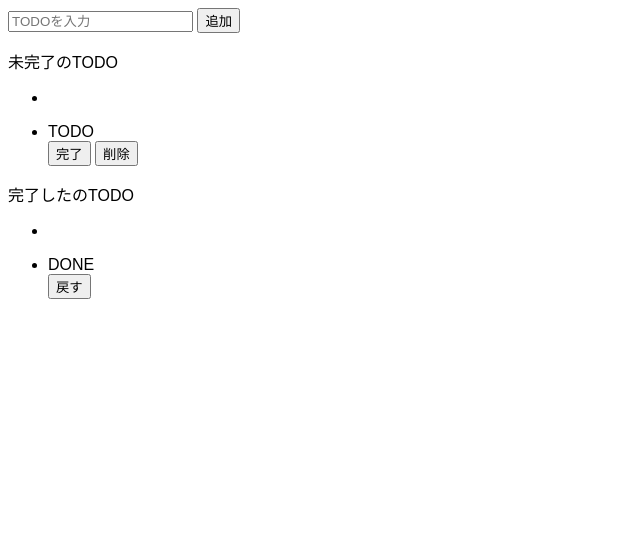
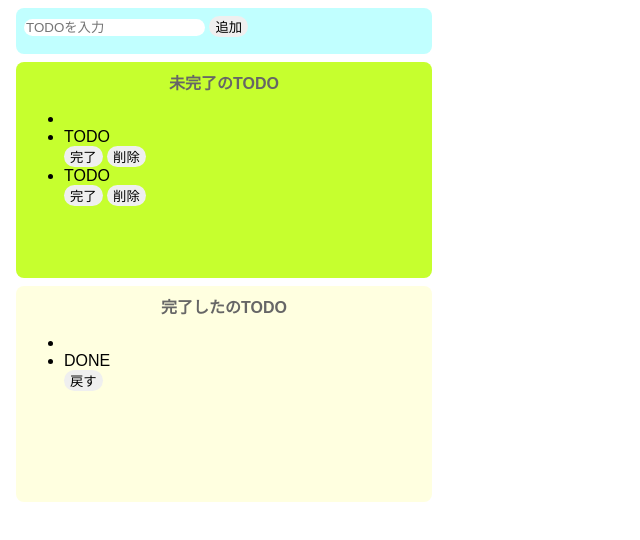
Before and after one commit to higaki-takanori/react-sample, a website built with Parcel: page index.html in a window 1280 px wide. Shown: the whole page, without its empty margins (0-640 px from the left). Built offline with nearby package versions, Linux system fonts and the light colour scheme.

Commit message:
Update 7 files

```diff
--- a/index.html
+++ b/index.html
@@ -7,15 +7,18 @@
 </head>
 
 <body>
-	<div>
+	<div class="input-area">
 		<input placeholder="TODOを入力" />
 		<button>追加</button>
 	</div>
-	<div>
-		<p>未完了のTODO</p>
+	<div class="incomplete-area">
+		<p class="title">未完了のTODO</p>
 		<ul>
 			<li>
-				<div>
+				<div class="list-row">
+					<li>TODO</li>
+					<button>完了</button>
+					<button>削除</button>
 					<li>TODO</li>
 					<button>完了</button>
 					<button>削除</button>
@@ -23,11 +26,11 @@
 			</li>
 		</ul>
 	</div>
-	<div>
-		<p>完了したのTODO</p>
+	<div class="complete-area">
+		<p class="title">完了したのTODO</p>
 		<ul>
 			<li>
-				<div>
+				<div class="list-row">
 					<li>DONE</li>
 					<button>戻す</button>
 				</div>
--- a/src/styles.css
+++ b/src/styles.css
@@ -1,3 +1,66 @@
 body {
   font-family: sans-serif;
 }
+
+input {
+  border-radius: 16px;
+  border: none;
+  padding: 6px, 16px;
+  outline: none;
+}
+
+button {
+  border-radius: 16px;
+  border: none;
+  padding: 4px, 16px;
+}
+
+button:hover {
+  background-color: #ff7fff;
+  color #fff;
+  cursor: pointer;
+}
+
+li {
+  margin-right: 8px;
+}
+
+.input-area {
+  background-color: #c1ffff;
+  width: 400px;
+  height: 30px;
+  padding: 8px;
+  margin: 8px;
+  border-radius: 8px;
+}
+
+.incomplete-area {
+  background-color: #c6ff2e;
+  width: 400px;
+  min-height: 200px;
+  padding: 8px;
+  margin: 8px;
+  border-radius: 8px;
+}
+
+.complete-area {
+  background-color: #ffffe0;
+  width: 400px;
+  min-height:200px;
+  padding: 8px;
+  margin: 8px;
+  border-radius: 8px;
+}
+
+.title {
+  text-align: center;
+  margin-top: 0px;
+  font-weight: bold;
+  color: #666;
+}
+
+.list-row {
+  display: flex;
+  align-items: center;
+  padding-bottom: 4px;
+}
```
Also changed, not shown: dist/index.html, 4 other files.
